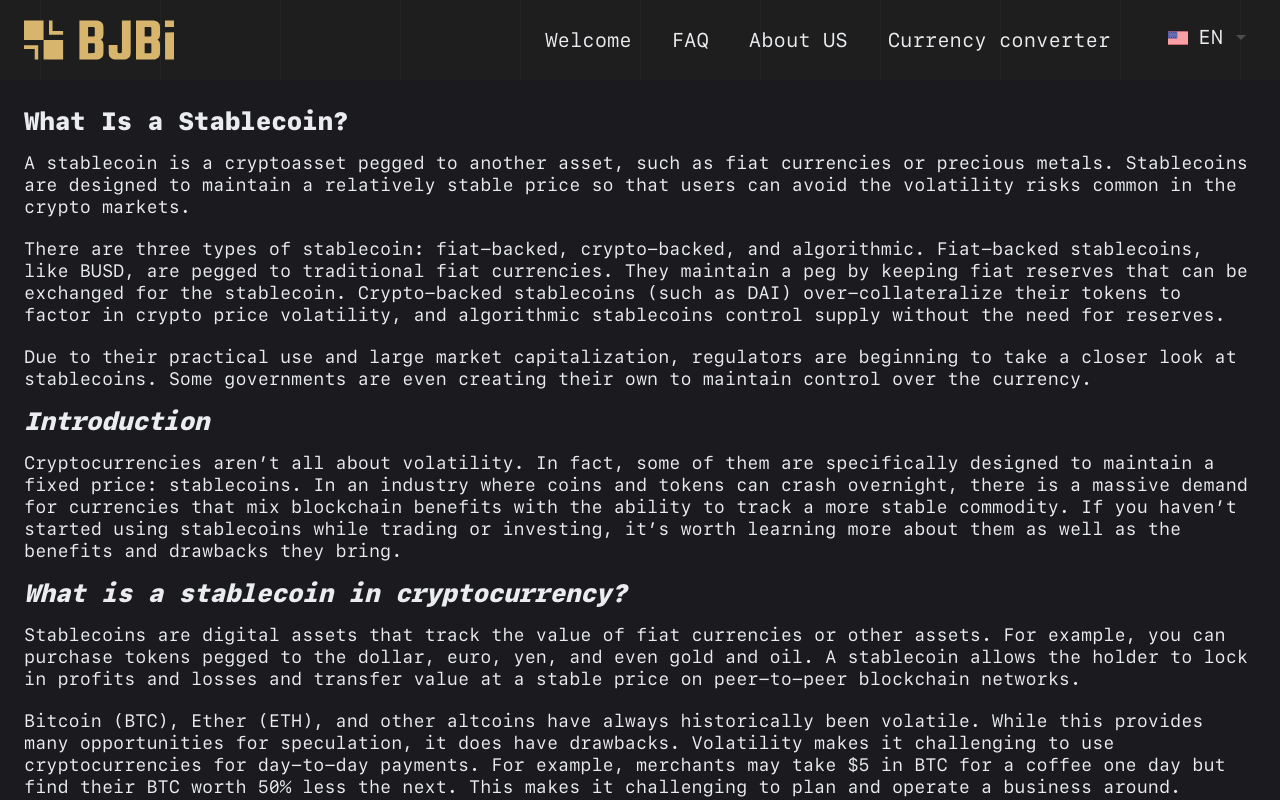
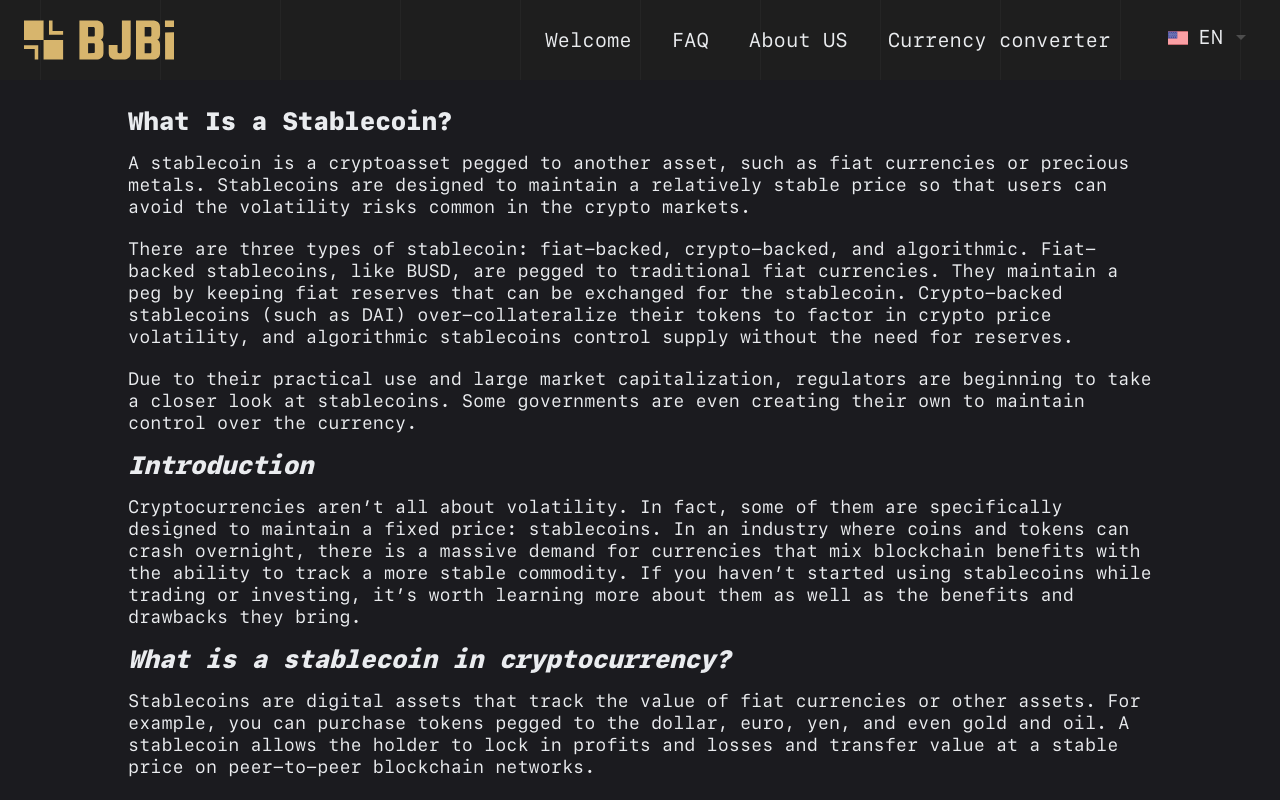
Before and after one commit to KirilushkinAleksandr/istanbul-crypto, a React (Create React App) app: page /crypto-info in a window 1280 px wide. Shown: the top 800 px of the page. Built offline with nearby package versions, Linux system fonts and the light colour scheme.

Commit message:
Update crypto page

```diff
--- a/src/styles/crypto.css
+++ b/src/styles/crypto.css
@@ -1,7 +1,8 @@
 .crypto__page {
   font-size: 18px;
   line-height: 22px;
-  padding: 24px;
+  padding: 24px 0;
+  width: 80% !important;
 }
 
 .title {
```
